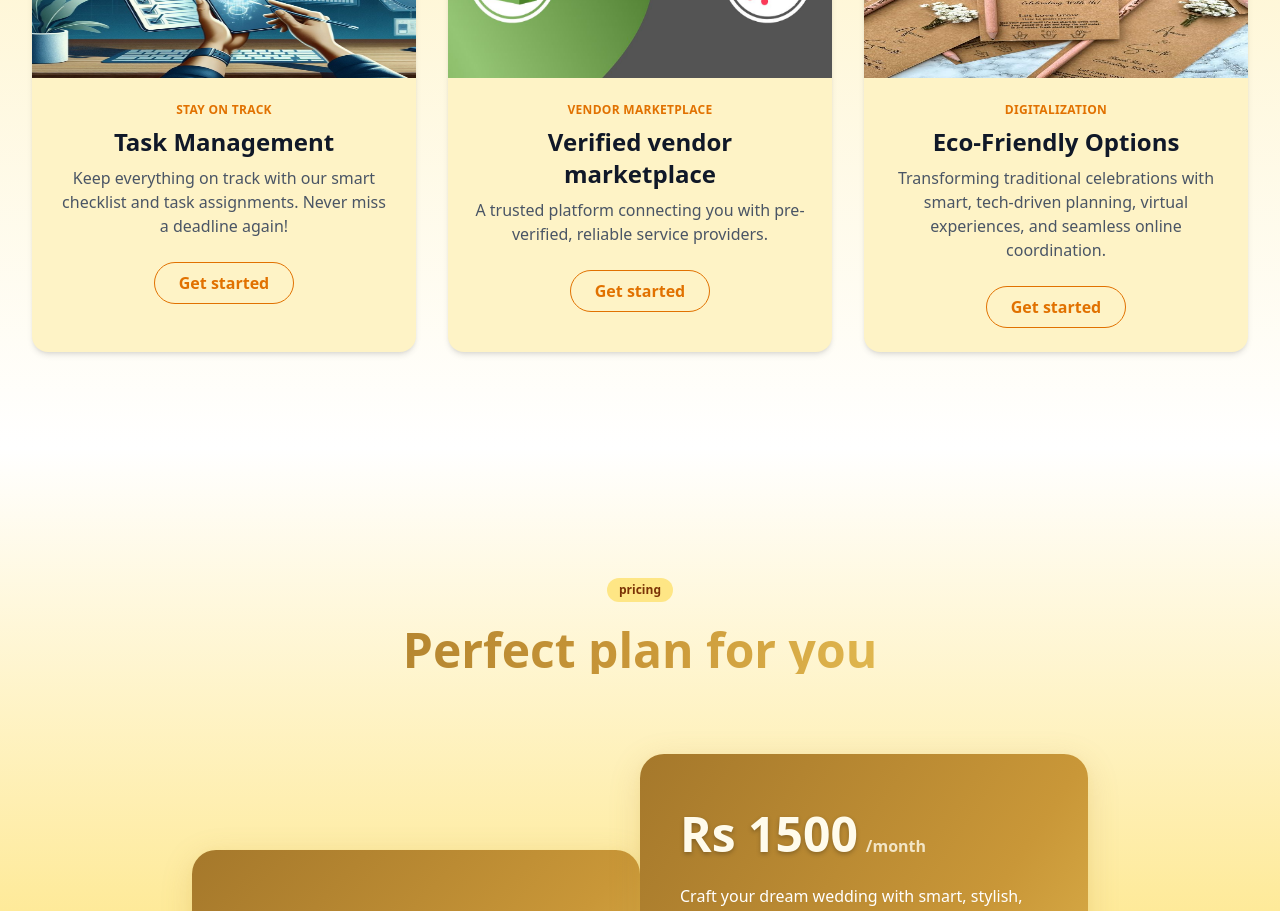
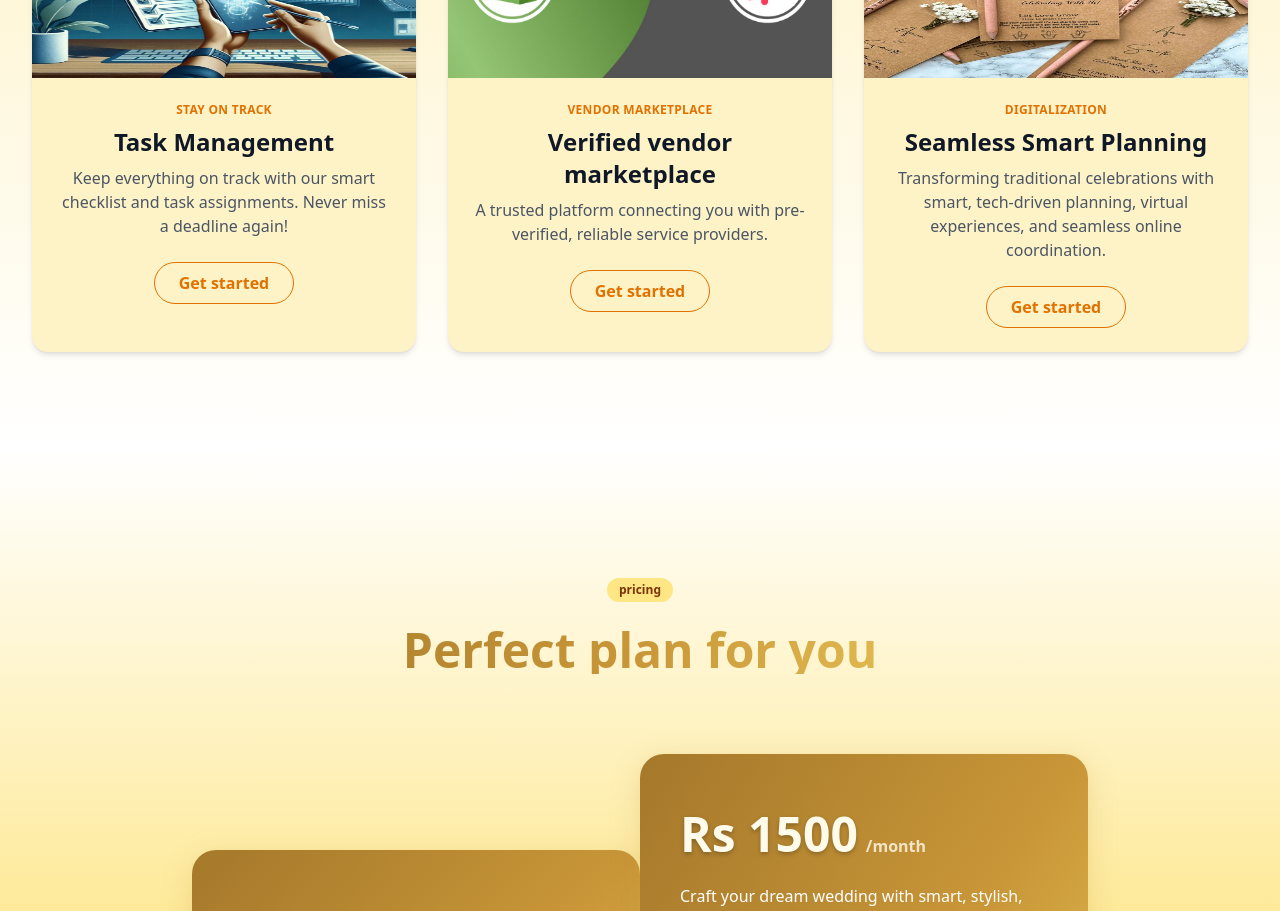
Before and after one commit to chaniru05/vite-viora, a React (Vite) app: page / in a window 1280 px wide. Shown: the part 2380-3291 px from the top of the page. Built offline with nearby package versions, Linux system fonts and the light colour scheme; a web font is replaced by a local one.

Commit message:
updated home page
updated eco  friendly

```diff
--- a/src/Pages/Home.jsx
+++ b/src/Pages/Home.jsx
@@ -187,7 +187,7 @@ function Features() {
     },
     {
       tag: 'DIGITALIZATION',
-      title: 'Eco-Friendly Options',
+      title: 'Seamless Smart Planning',
       desc: 'Transforming traditional celebrations with smart, tech-driven planning, virtual experiences, and seamless online coordination.',
       img: '../home-assest/ECO.png'
     }
```
